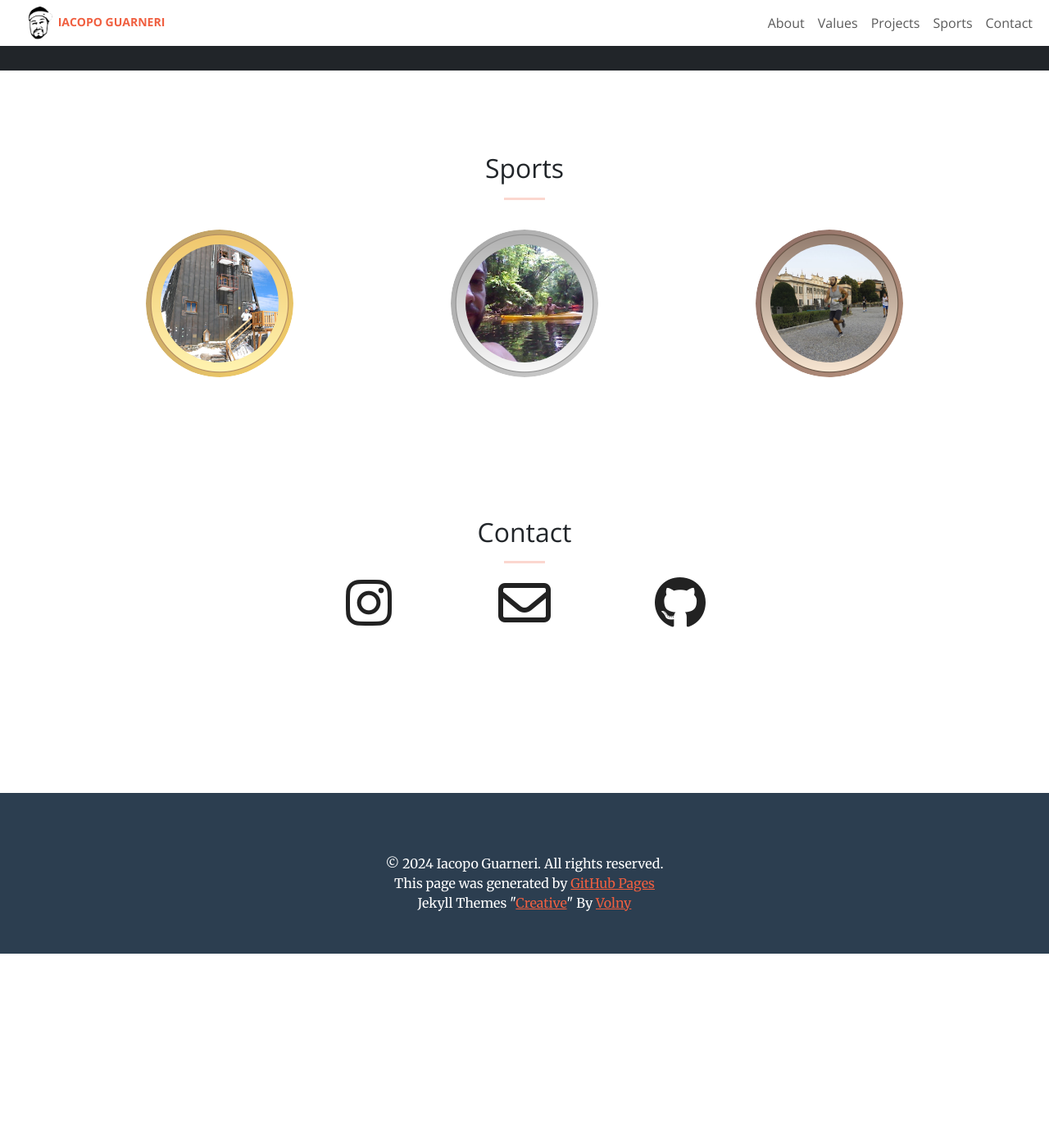
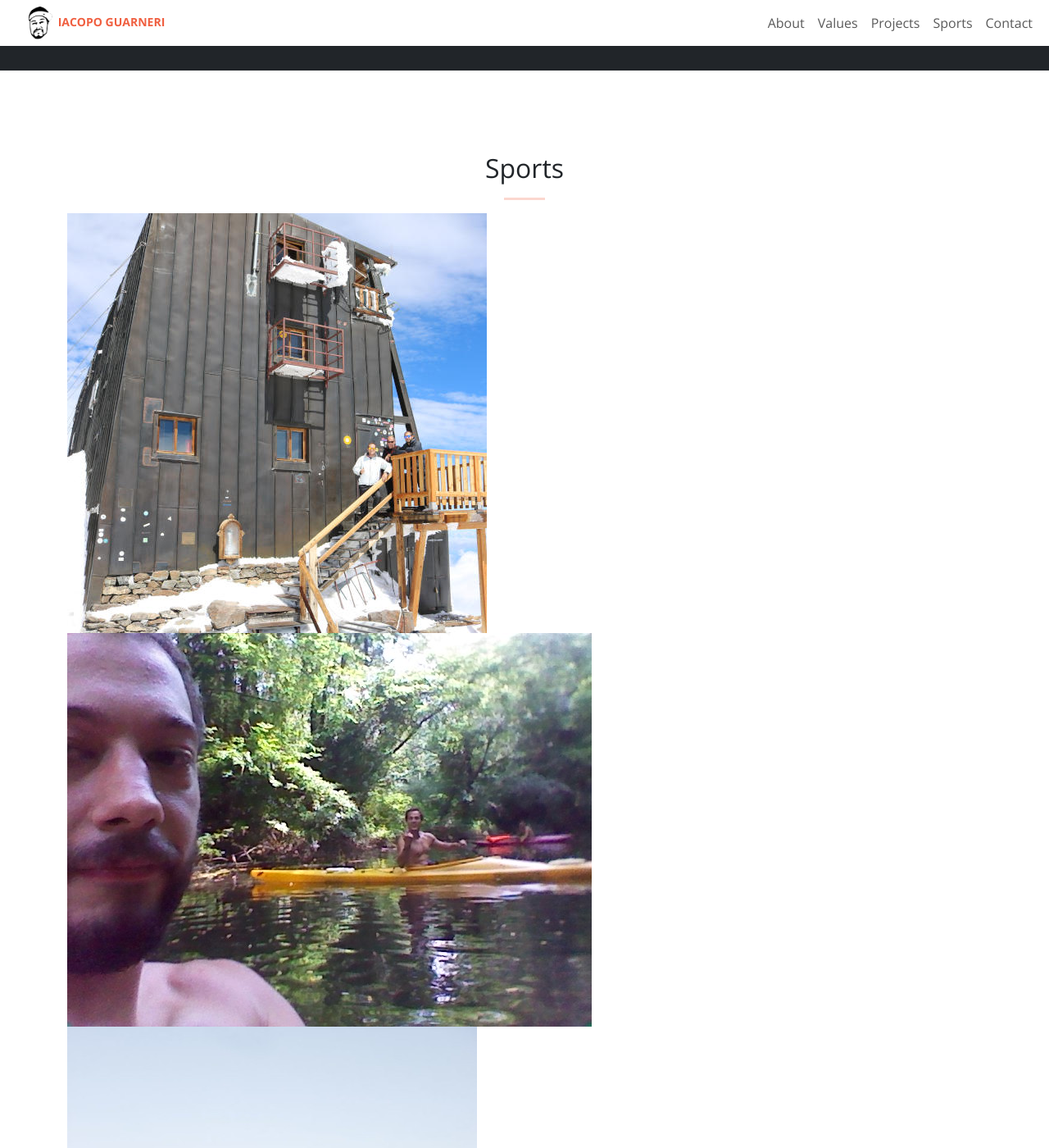
Before and after one commit to iacoposk8/iacoposk8.github.io, a Jekyll site: the page built from index.html, in a window 1280 px wide and 1400 px high, scrolled down 1713 px. Shown: the whole window at 82% size. Built offline with Jekyll 4.4.1, drawn with Linux system fonts in a browser that asks for light colours; before the commit the page ends 2876 px from its top, so only the background shows below that.

Commit message:
Update sports.html

```diff
--- a/_includes/sports.html
+++ b/_includes/sports.html
@@ -1,46 +1,4 @@
 <section id="sports">
-    <style>
-        .medal-container {
-            display: flex;
-            justify-content: space-around;
-            margin-top: 50px;
-        }
-        .medal {
-            width: 120px;
-            height: 120px;
-            background-size: cover;
-            background-position: center;
-            border-radius: 50%;
-            position: relative;
-            transition: transform 0.5s ease, background-color 0.5s ease;
-            overflow: hidden; /* Per mantenere la forma circolare anche con l'immagine */
-        }
-        #medal1{
-            background-image: url('img/sports/Medals1.png');
-        }
-        #medal2{
-            background-image: url('img/sports/Medals2.png');
-        }
-        #medal3{
-            background-image: url('img/sports/Medals3.png');
-        }
-        .medal img {
-            width: 80%;
-            height: 80%;
-            object-fit: cover; /* Adatta l'immagine alla medaglia senza distorsioni */
-            border-radius: 50%; /* Garantisce che l'immagine sia circolare */
-            position: absolute;
-            top: 10%;
-            left: 10%;
-        }
-        .medal:hover {
-            transform: scale(1.2);
-        }
-        .animate-medal {
-            transform: scale(1.5);
-        }
-    </style>
-
     <div class="container">
         <div class="row">
             <div class="col-lg-8 col-lg-offset-2 text-center mx-auto">
```
